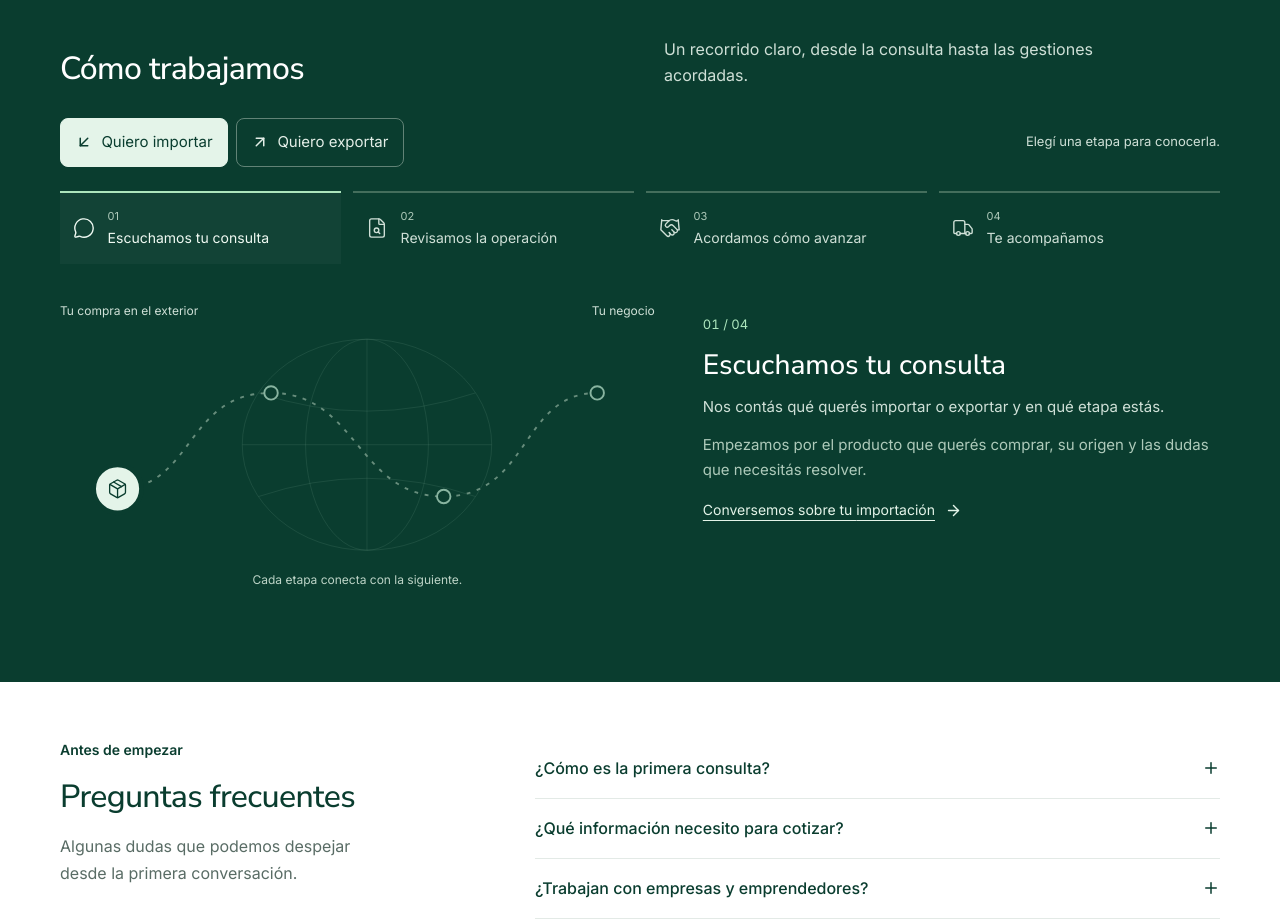
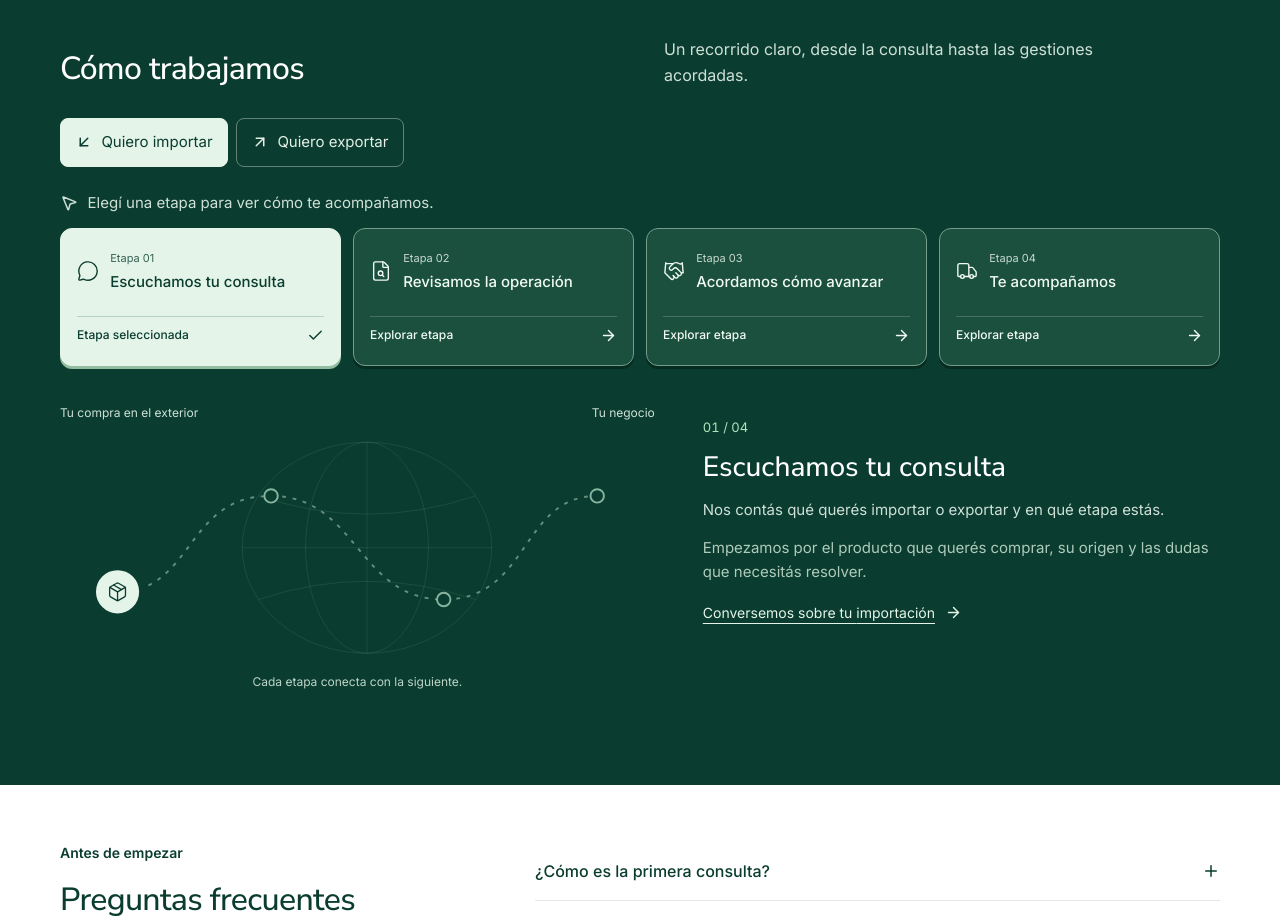
Before and after one commit to AlanTN13/cfsitioweb, a Next.js app: page / in a window 1280 px wide. Shown: the part 1780-2702 px from the top of the page. Built offline with nearby package versions, Linux system fonts and the light colour scheme.

Commit message:
Make journey stages clearly interactive with prominent buttons

```diff
--- a/app/globals.css
+++ b/app/globals.css
@@ -203,7 +203,8 @@ figcaption { font-size: .8125rem; line-height: 1.5; color: var(--muted); margin-
 
 /* An operation can be explored at the visitor's pace, without autoplay. */
 .journey-toolbar { display: flex; align-items: center; justify-content: space-between; gap: 1rem; }
-.journey-toolbar > p { font-size: .8125rem; }
+.journey-prompt { display: flex; align-items: center; gap: .6rem; margin-top: 1.5rem; font-size: .9375rem; }
+.journey-prompt svg { flex-shrink: 0; }
 .journey-directions { display: flex; gap: .5rem; }
 .journey-directions button { display: inline-flex; align-items: center; justify-content: center; gap: .5rem; border: 1px solid #618376; border-radius: 8px; background: transparent; color: #e3eee7; padding: .7rem .9rem; font-size: .9375rem; }
 .journey-directions button[aria-pressed="true"] { background: #e4f4e9; border-color: #e4f4e9; color: var(--primary); }
@@ -225,13 +226,19 @@ figcaption { font-size: .8125rem; line-height: 1.5; color: var(--muted); margin-
 .journey-detail > p { font-size: .9375rem; }
 .journey-detail .journey-specific { margin-top: .8rem; color: #aecaba; }
 .journey-contact { display: inline-flex; align-items: center; gap: .6rem; font-size: .875rem; color: #e4f4e9; margin-top: 1rem; text-decoration: underline; text-underline-offset: 5px; }
-.journey-steps { display: grid; grid-template-columns: repeat(4,1fr); padding: 0; margin: 1.5rem 0 0; list-style: none; gap: .75rem; }
-.journey-steps button { width: 100%; height: 100%; display: flex; align-items: center; gap: .8rem; padding: 1rem .8rem; color: #cfe0d7; background: transparent; border: 0; border-top: 2px solid #446e5c; text-align: left; font-size: .875rem; line-height: 1.4; }
-.journey-steps button[aria-pressed="true"] { color: #f0faf3; border-color: #ace6bd; background: #ffffff08; }
+.journey-steps { display: grid; grid-template-columns: repeat(4,1fr); padding: 0; margin: .8rem 0 0; list-style: none; gap: .75rem; }
+.journey-steps button { width: 100%; height: 100%; min-height: 138px; display: grid; grid-template-columns: 22px 1fr; align-items: center; gap: .85rem .7rem; padding: 1rem; color: #f0faf3; background: #1b503e; border: 1px solid #749e89; border-radius: 12px; text-align: left; font-size: .9375rem; font-weight: 500; line-height: 1.4; box-shadow: 0 3px 0 #062b20; transition: background-color .2s ease, color .2s ease, border-color .2s ease, transform .2s ease, box-shadow .2s ease; }
+.journey-steps button[aria-pressed="true"] { color: #0a3d2f; border-color: #e4f4e9; background: #e4f4e9; box-shadow: 0 3px 0 #93bda1; }
+.journey-steps button:focus-visible { outline: 3px solid #e4f4e9; outline-offset: 4px; }
+.journey-step-copy { min-width: 0; }
+.journey-step-action { grid-column: 1 / -1; display: flex; align-items: center; justify-content: space-between; gap: .4rem; padding-top: .65rem; border-top: 1px solid #ffffff30; font-size: .75rem; font-weight: 500; }
+.journey-steps button[aria-pressed="true"] .journey-step-action { border-color: #0a3d2f30; }
 .journey-steps svg { flex-shrink: 0; }
-.journey-steps small { display: block; font-size: .6875rem; color: #aecaBA; margin-bottom: .25rem; }
+.journey-steps small { display: block; font-size: .6875rem; color: inherit; opacity: .8; margin-bottom: .3rem; font-weight: 400; }
 @media (hover: hover) {
-  .journey-steps button:hover, .journey-directions button:not([aria-pressed="true"]):hover { background: #ffffff0d; color: #fff; }
+  .journey-steps button:hover { background: #2a654f; border-color: #c5ebd1; transform: translateY(-3px); box-shadow: 0 6px 0 #062b20; }
+  .journey-steps button[aria-pressed="true"]:hover { background: #f2fbf5; color: #0a3d2f; box-shadow: 0 6px 0 #93bda1; }
+  .journey-directions button:not([aria-pressed="true"]):hover { background: #ffffff0d; color: #fff; }
   .journey-contact:hover { color: #ace6bd; }
 }
 @media (max-width: 799px) {
@@ -244,5 +251,14 @@ figcaption { font-size: .8125rem; line-height: 1.5; color: var(--muted); margin-
   .journey-detail { min-height: 270px; }
   .journey-detail h3 { font-size: 1.5rem; }
   .journey-steps { grid-template-columns: repeat(2,1fr); gap: .5rem; }
-  .journey-steps button { padding: .8rem .4rem; gap: .5rem; font-size: .8125rem; }
+  .journey-steps button { padding: .8rem; gap: .65rem .5rem; min-height: 155px; grid-template-rows: 22px 1fr auto; font-size: .875rem; }
+  .journey-step-copy { display: contents; }
+  .journey-steps small { margin-bottom: 0; }
+  .journey-step-title { grid-column: 1 / -1; }
+  .journey-step-action { font-size: .6875rem; }
+  .journey-prompt { font-size: .875rem; align-items: flex-start; }
 }
+
+@media (prefers-reduced-motion: reduce) {
+  .journey-steps button:hover { transform: none; }
+}
--- a/components/OperationJourney.tsx
+++ b/components/OperationJourney.tsx
@@ -1,7 +1,7 @@
 'use client';
 
 import { useState } from 'react';
-import { ArrowDownLeft, ArrowUpRight, ArrowRight, Package, MessageCircle, FileSearch, Handshake, Truck } from 'lucide-react';
+import { ArrowDownLeft, ArrowUpRight, ArrowRight, Check, MousePointer2, Package, MessageCircle, FileSearch, Handshake, Truck } from 'lucide-react';
 
 type Step = readonly [string, string];
 type Direction = 'importar' | 'exportar';
@@ -36,13 +36,24 @@ export default function OperationJourney({ steps }: { steps: readonly Step[] })
                     <button type="button" aria-pressed={direction === 'importar'} onClick={() => setDirection('importar')}><ArrowDownLeft size={18} aria-hidden="true" />Quiero importar</button>
                     <button type="button" aria-pressed={direction === 'exportar'} onClick={() => setDirection('exportar')}><ArrowUpRight size={18} aria-hidden="true" />Quiero exportar</button>
                 </div>
-                <p>Elegí una etapa para conocerla.</p>
             </div>
 
-            <ol className="journey-steps" aria-label="Etapas del acompañamiento">
+            <p className="journey-prompt" id="journey-instructions"><MousePointer2 size={18} aria-hidden="true" />Elegí una etapa para ver cómo te acompañamos.</p>
+            <ol className="journey-steps" aria-label="Etapas del acompañamiento" aria-describedby="journey-instructions">
                 {steps.map(([title], index) => {
                     const Icon = icons[index];
-                    return <li key={title}><button type="button" aria-pressed={active === index} aria-controls="journey-detail" onClick={() => setActive(index)}><Icon size={22} strokeWidth={1.5} aria-hidden="true" /><span><small>0{index + 1}</small>{title}</span></button></li>;
+                    return (
+                        <li key={title}>
+                            <button type="button" aria-pressed={active === index} aria-controls="journey-detail" onClick={() => setActive(index)}>
+                                <Icon size={22} strokeWidth={1.5} aria-hidden="true" />
+                                <span className="journey-step-copy"><small>Etapa 0{index + 1}</small><span className="journey-step-title">{title}</span></span>
+                                <span className="journey-step-action" aria-hidden="true">
+                                    {active === index ? 'Etapa seleccionada' : 'Explorar etapa'}
+                                    {active === index ? <Check size={17} /> : <ArrowRight size={17} />}
+                                </span>
+                            </button>
+                        </li>
+                    );
                 })}
             </ol>
 
```
